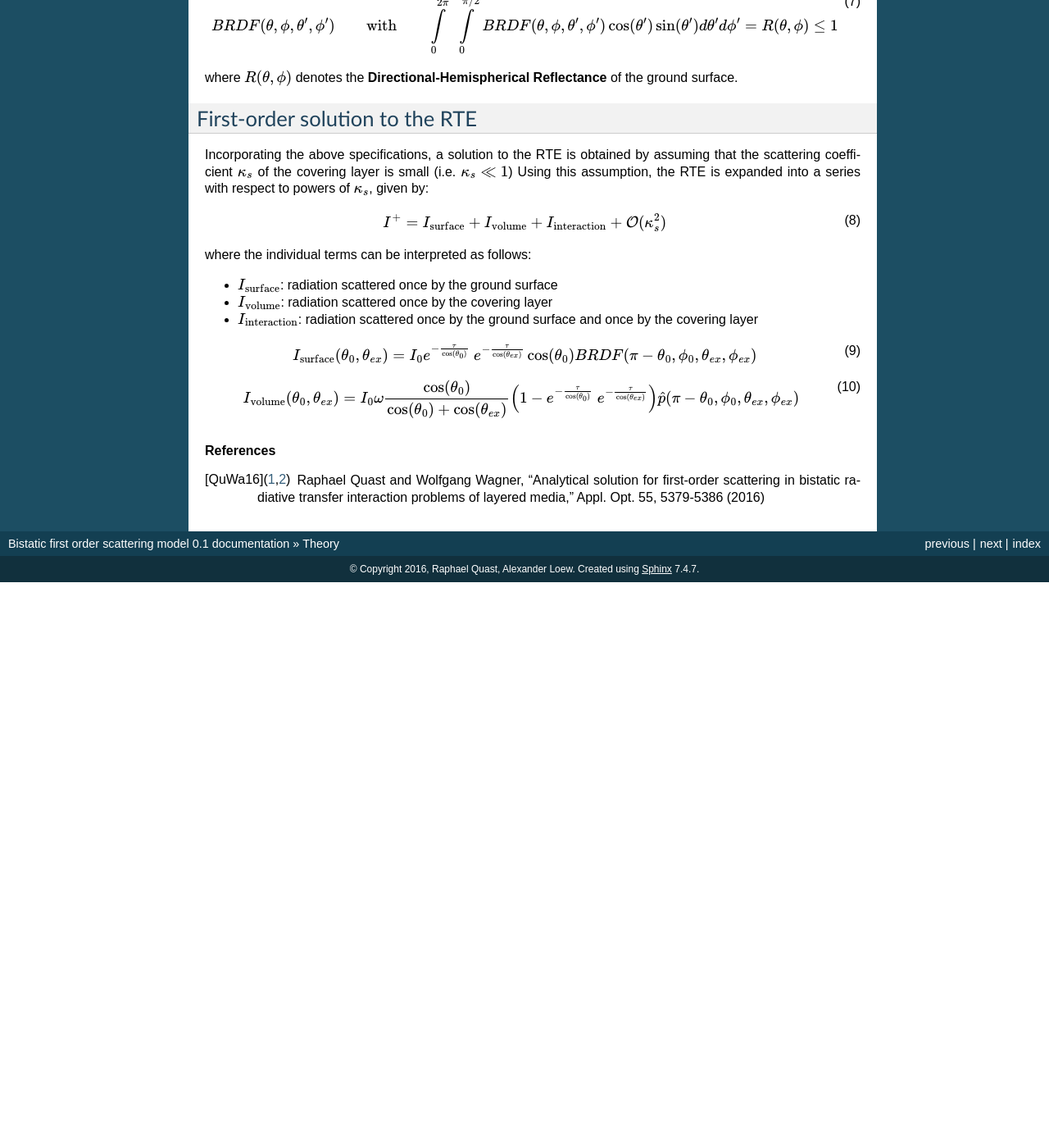
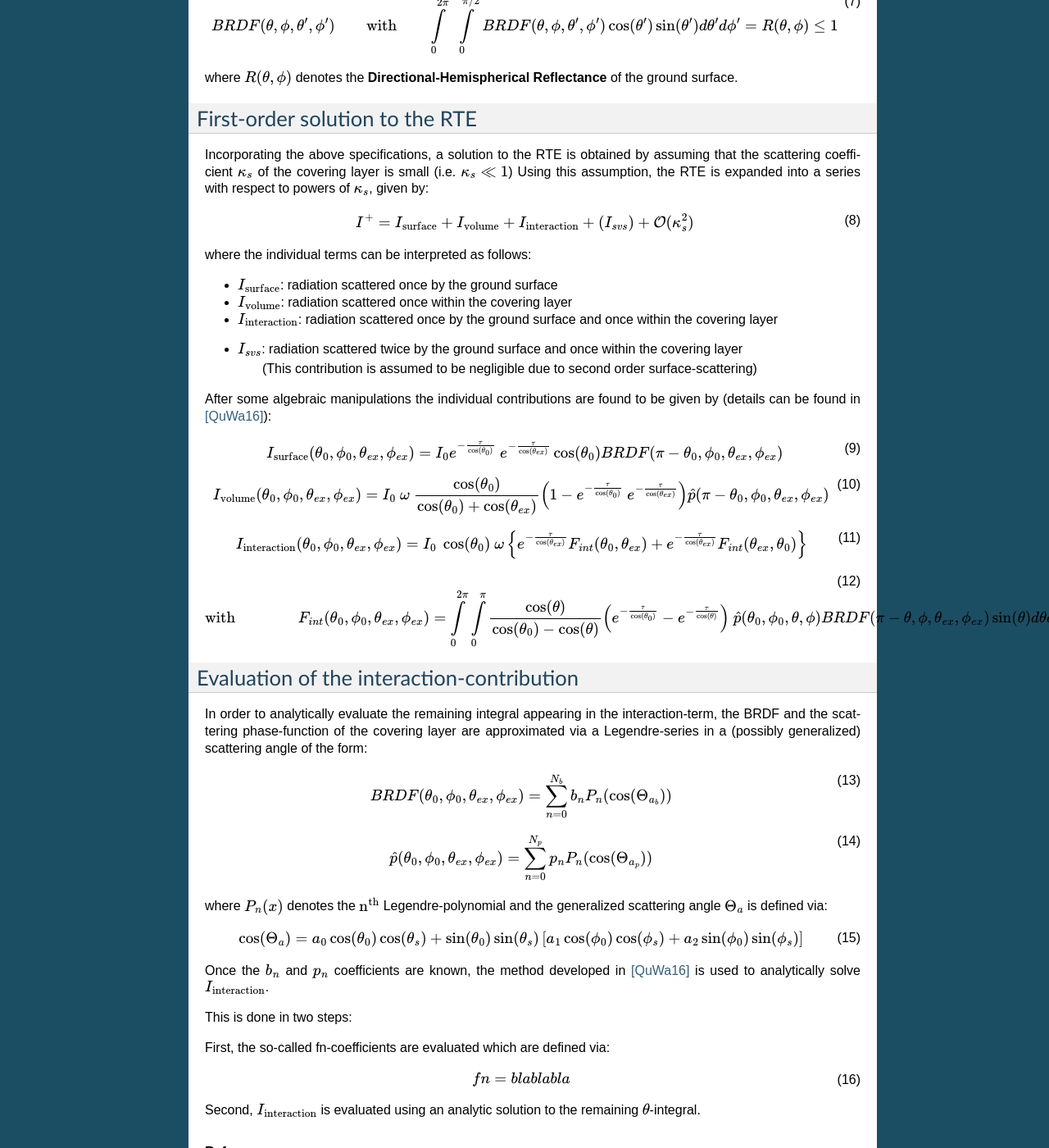
Before and after one commit to TUW-GEO/rt1, a Sphinx documentation site: the page built from doc/theory.rst, in a window 1280 px wide and 1400 px high, scrolled down 1757 px. Shown: the whole window at 82% size. Built offline with Sphinx 7.4.7, drawn with Linux system fonts in a browser that asks for light colours; pages that are not in the unit, such as notebooks, are missing from menus; before the commit the page ends 2467 px from its top, so only the background shows below that; some of the changed text lies outside the part shown.

Commit message:
updates on theroy documentation

```diff
--- a/doc/theory.rst
+++ b/doc/theory.rst
@@ -106,23 +106,60 @@ Incorporating the above specifications, a solution to the RTE is obtained by ass
 Using this assumption, the RTE is expanded into a series with respect to powers of :math:`\kappa_s`, given by:
 
 .. math::
-   I^+ = I_{\textrm{surface}} + I_{\textrm{volume}} + I_{\textrm{interaction}} + \mathcal{O}(\kappa_s^2)
+   I^+ = I_{\textrm{surface}} + I_{\textrm{volume}} + I_{\textrm{interaction}} + (I_{svs}) + \mathcal{O}(\kappa_s^2)
 
 where the individual terms can be interpreted as follows:
 
-- :math:`I_{\textrm{surface}}`: radiation scattered once by the ground surface
-- :math:`I_{\textrm{volume}}`: radiation scattered once by the covering layer
-- :math:`I_{\textrm{interaction}}`: radiation scattered once by the ground surface and once by the covering layer
+- :math:`I_{\textrm{surface}}`:  radiation scattered once by the ground surface
+- :math:`I_{\textrm{volume}}`: radiation scattered once within the covering layer
+- :math:`I_{\textrm{interaction}}`: radiation scattered once by the ground surface and once within the covering layer
+- :math:`I_{svs}`: radiation scattered twice by the ground surface and once within the covering layer
+   (This contribution is assumed to be negligible due to second order surface-scattering)
 
+After some algebraic manipulations the individual contributions are found to be given by (details can be found in [QuWa16]_):
 
 .. math::
-   I_{\textrm{surface}}(\theta_0, \theta_{ex}) = I_0 e^{-\frac{\tau}{\cos(\theta_0)}} ~ e^{-\frac{\tau}{\cos(\theta_{ex})}} \cos(\theta_0) BRDF(\pi-\theta_0, \phi_0, \theta_{ex}, \phi_{ex})
+   I_{\textrm{surface}}(\theta_0, \phi_0, \theta_{ex}, \phi_{ex}) = I_0 e^{-\frac{\tau}{\cos(\theta_0)}} ~ e^{-\frac{\tau}{\cos(\theta_{ex})}} \cos(\theta_0) BRDF(\pi-\theta_0, \phi_0, \theta_{ex}, \phi_{ex})
 
 .. math::
-   I_{\textrm{volume}}(\theta_0, \theta_{ex}) = I_0 \omega  \frac{\cos(\theta_0)}{\cos(\theta_0) + \cos(\theta_{ex})} \left( 1 - e^{-\frac{\tau}{\cos(\theta_0)}} ~ e^{-\frac{\tau}{\cos(\theta_{ex})}}  \right)    \hat{p}(\pi-\theta_0, \phi_0, \theta_{ex}, \phi_{ex})
+   I_{\textrm{volume}}(\theta_0, \phi_0, \theta_{ex}, \phi_{ex}) = I_0 ~\omega ~ \frac{\cos(\theta_0)}{\cos(\theta_0) + \cos(\theta_{ex})} \left( 1 - e^{-\frac{\tau}{\cos(\theta_0)}} ~ e^{-\frac{\tau}{\cos(\theta_{ex})}}  \right)    \hat{p}(\pi-\theta_0, \phi_0, \theta_{ex}, \phi_{ex})
+
+.. math::
+   I_{\textrm{interaction}}(\theta_0, \phi_0, \theta_{ex}, \phi_{ex}) = I_0 ~ \cos(\theta_0) ~ \omega \left\lbrace e^{-\frac{\tau}{\cos(\theta_{ex})}} F_{int}(\theta_0,\theta_{ex}) + e^{-\frac{\tau}{\cos(\theta_{ex})}} F_{int}(\theta_{ex},\theta_{0})    \right\rbrace
+
+.. math::
+   \textrm{with} \qquad \qquad F_{int}(\theta_0, \phi_0, \theta_{ex}, \phi_{ex}) = \int\limits_0^{2\pi} \int\limits_0^\pi   \frac{\cos(\theta)}{\cos(\theta_0)-\cos(\theta)} \left( e^{-\frac{\tau}{\cos(\theta_0)}} - e^{-\frac{\tau}{\cos(\theta)}} \right) ~ \hat{p}(\theta_0, \phi_0, \theta , \phi) BRDF(\pi - \theta, \phi, \theta_{ex}, \phi_{ex})  \sin(\theta) d\theta d\phi
 
 
 
+Evaluation of the interaction-contribution
+-----------------------------------
+
+In order to analytically evaluate the remaining integral appearing in the interaction-term, the BRDF and the scattering phase-function of the covering layer are approximated via a
+Legendre-series in a (possibly generalized) scattering angle of the form:
+
+.. math::
+   BRDF(\theta_0, \phi_0, \theta_{ex}, \phi_{ex}) = \sum_{n=0}^{N_b} b_n P_n(\cos(\Theta_{a_b}))
+
+.. math::
+   \hat{p}(\theta_0, \phi_0, \theta_{ex}, \phi_{ex}) = \sum_{n=0}^{N_p} p_n P_n(\cos(\Theta_{a_p}))
+
+where :math:`P_n(x)` denotes the :math:`\textrm{n}^\textrm{th}` Legendre-polynomial and the generalized scattering angle :math:`\Theta_a` is defined via:
+
+.. math::
+   \cos(\Theta_a) = a_0 \cos(\theta_0) \cos(\theta_s) + \sin(\theta_0) \sin(\theta_s) \left[a_1 \cos(\phi_0) \cos(\phi_s) + a_2 \sin(\phi_0) \sin(\phi_s)  \right]
+
+
+Once the :math:`b_n` and :math:`p_n` coefficients are known, the method developed in [QuWa16]_ is used to analytically solve :math:`I_{\textrm{interaction}}`.
+
+This is done in two steps:
+
+First, the so-called fn-coefficients are evaluated which are defined via:
+
+.. math::
+   fn = blablabla
+
+Second, :math:`I_{\textrm{interaction}}` is evaluated using an analytic solution to the remaining :math:`\theta`-integral.
 
 
 
```
